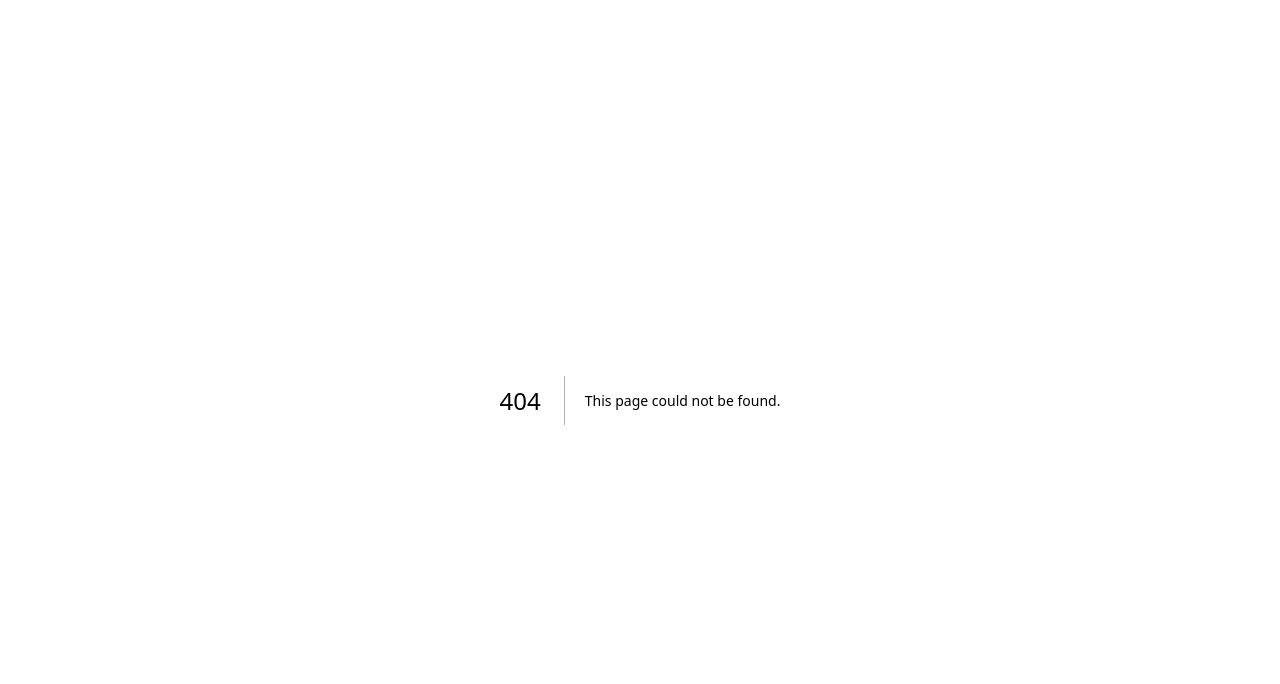
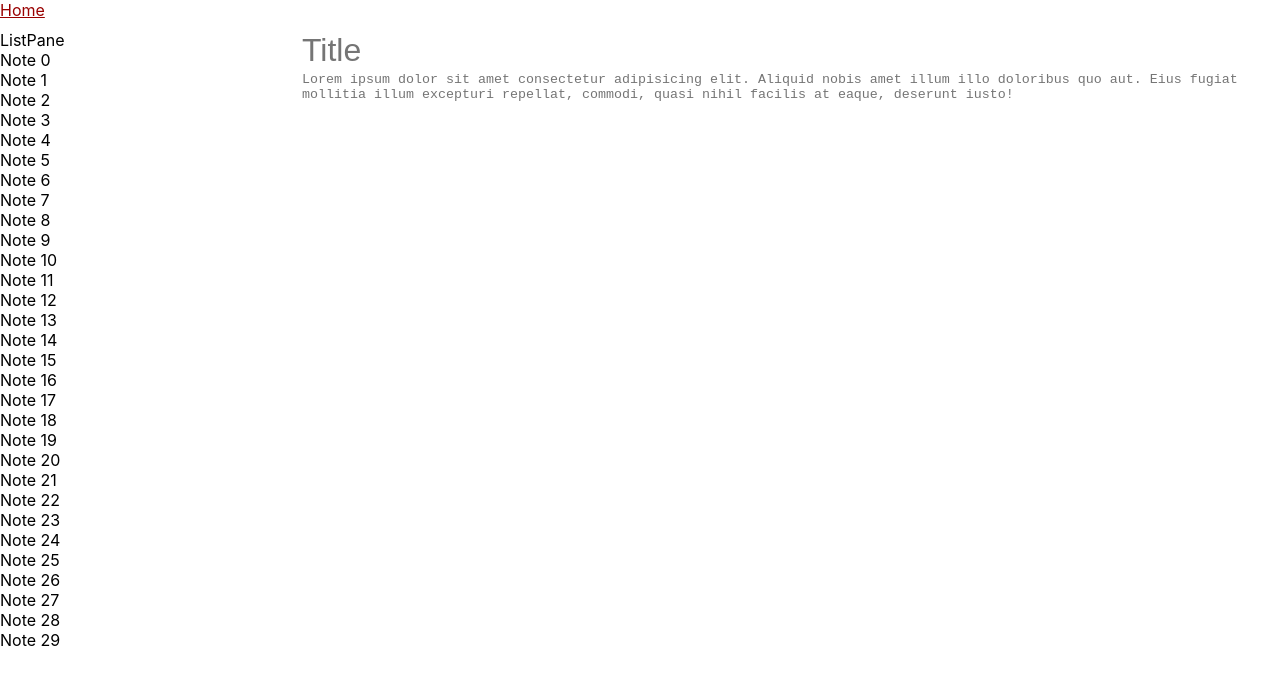
Before and after one commit to ginpei/ashigaru, a Next.js app: page /my/editor in a window 1280 px wide. Before the commit this address had no page. Shown: the top 684 px of the page. Built offline with nearby package versions, Linux system fonts and the light colour scheme.

Commit message:
feat: 🎸 editor page

```diff
--- /dev/null
+++ b/pages/my/editor/index.tsx
@@ -0,0 +1,10 @@
+import type { NextPage } from 'next'
+import { EditorPage } from '../../../src/pages/editor/EditorPage'
+
+const Page: NextPage = () => {
+  return (
+    <EditorPage />
+  )
+}
+
+export default Page
--- /dev/null
+++ b/src/pages/editor/EditorPage.module.css
@@ -0,0 +1,30 @@
+.root {
+  display: grid;
+  grid-template:
+    "navbar navbar" 30px
+    "list   editor" auto
+    / 300px auto;
+  height: 100vh;
+  width: 100vw;
+}
+  .root > * {
+    overflow: auto;
+  }
+
+.navbar {
+  grid-area: navbar;
+}
+
+.list {
+  grid-area: list;
+}
+
+.editor {
+  grid-area: editor;
+}
+
+.spacer {
+  border: thin solid tomato;
+  height: 100vh;
+  width: 100vw;
+}
--- /dev/null
+++ b/src/pages/editor/EditorPage.tsx
@@ -0,0 +1,27 @@
+import Head from "next/head";
+import { Editor } from "./editor/Editor";
+import styles from "./EditorPage.module.css";
+import { ListPane } from "./list/ListPane";
+import { NavBar } from "./navBar/NavBar";
+
+export interface EditorPageProps {
+}
+
+export function EditorPage(): JSX.Element {
+  return (
+    <div className={styles.root}>
+      <Head>
+        <title>Editor</title>
+      </Head>
+      <header className={styles.navbar}>
+        <NavBar />
+      </header>
+      <div className={styles.list}>
+        <ListPane />
+      </div>
+      <div className={styles.editor}>
+        <Editor />
+      </div>
+    </div>
+  );
+}
--- /dev/null
+++ b/src/pages/editor/editor/Editor.module.css
@@ -0,0 +1,17 @@
+.root {
+  display: grid;
+  grid-template-rows: 40px auto;
+  height: 100%;
+}
+
+.title {
+  border-style: none;
+  box-sizing: border-box;
+  font-size: 32px;
+  width: 100%;
+}
+
+.body {
+  border-style: none;
+  resize: none;
+}
--- /dev/null
+++ b/src/pages/editor/editor/Editor.tsx
@@ -0,0 +1,20 @@
+import styles from "./Editor.module.css";
+
+export interface EditorProps {
+}
+
+export function Editor(): JSX.Element {
+  return (
+    <div className={styles.root}>
+      <input
+        className={styles.title}
+        type="text"
+        placeholder="Title"
+      />
+      <textarea
+        className={styles.body}
+        placeholder="Lorem ipsum dolor sit amet consectetur adipisicing elit. Aliquid nobis amet illum illo doloribus quo aut. Eius fugiat mollitia illum excepturi repellat, commodi, quasi nihil facilis at eaque, deserunt iusto!"
+      />
+    </div>
+  );
+}
--- /dev/null
+++ b/src/pages/editor/editorPageMeta.ts
@@ -0,0 +1,5 @@
+import { rootPath } from "../../domains/paths/pathDefinitions";
+
+export function editorPagePath(): string {
+  return `${rootPath}my/editor`;
+}
--- /dev/null
+++ b/src/pages/editor/list/ListPane.tsx
@@ -0,0 +1,22 @@
+export interface ListPaneProps {
+}
+
+const notes = Array.from({ length: 30 }).map((_v, i) => ({
+  id: `note-${i}`,
+  title: `Note ${i}`,
+}));
+
+export function ListPane(): JSX.Element {
+  return (
+    <div className="ListPane">
+      ListPane
+      <div>
+        {notes.map((note) => (
+          <div key={note.id}>
+            {note.title}
+          </div>
+        ))}
+      </div>
+    </div>
+  );
+}
--- /dev/null
+++ b/src/pages/editor/navBar/NavBar.tsx
@@ -0,0 +1,13 @@
+import Link from "next/link";
+import { homePagePath } from "../../home/homePageMeta";
+
+export interface NavBarProps {
+}
+
+export function NavBar(): JSX.Element {
+  return (
+    <div className="NavBar">
+      <Link href={homePagePath()}>Home</Link>
+    </div>
+  );
+}
--- a/src/pages/home/HomePage.tsx
+++ b/src/pages/home/HomePage.tsx
@@ -1,6 +1,7 @@
 import Link from "next/link";
 import { StraightLayout } from "../../layouts/straight/StraightLayout";
 import { aboutPagePath } from "../about/aboutPageMeta";
+import { editorPagePath } from "../editor/editorPageMeta";
 
 export interface HomePageProps {
 }
@@ -11,6 +12,9 @@ export function HomePage(): JSX.Element {
       <h1>HomePage</h1>
       <ul>
         <li>
+          <Link href={editorPagePath()}>Editor</Link>
+        </li>
+        <li>
           <Link href={aboutPagePath()}>About</Link>
         </li>
       </ul>
```
